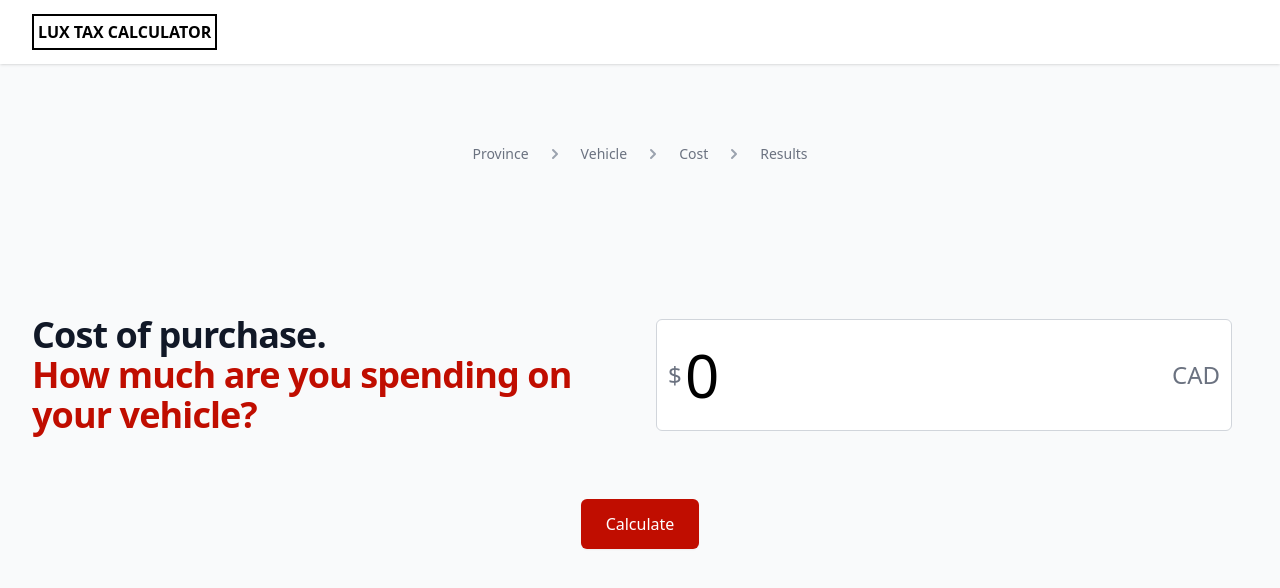
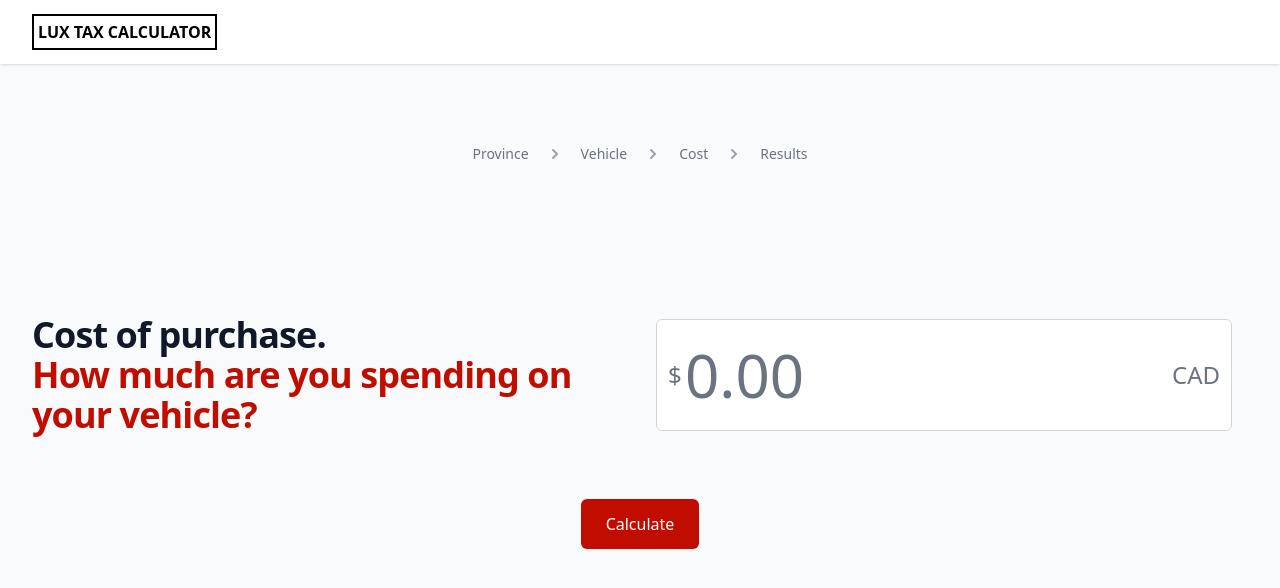
Before and after one commit to jasuno/luxtax, a Next.js app: page /cost in a window 1280 px wide. Shown: the top 588 px of the page. Built offline with nearby package versions, Linux system fonts and the light colour scheme.

Commit message:
change province bread crumb and empty cost input

```diff
--- a/components/elements/breadcrumbs.js
+++ b/components/elements/breadcrumbs.js
@@ -13,7 +13,12 @@ const BreadCrumbs = ({ active }) => {
   const isResultsAccessible = Store.province && Store.vehicle && Store.price;
 
   const pages = [
-    { name: "Province", href: "/", current: false, finished: Store.province },
+    {
+      name: Store.province ? Store.province : "Province",
+      href: "/",
+      current: false,
+      finished: Store.province,
+    },
     {
       name: "Vehicle",
       href: isVehicleAccessible ? "/vehicle" : "#",
--- a/store/index.js
+++ b/store/index.js
@@ -16,7 +16,7 @@ class SignUp {
 
   province = "";
   vehicle = "";
-  price = 0;
+  price = "";
 
   updateProvince = (province) => {
     this.province = province;
```
